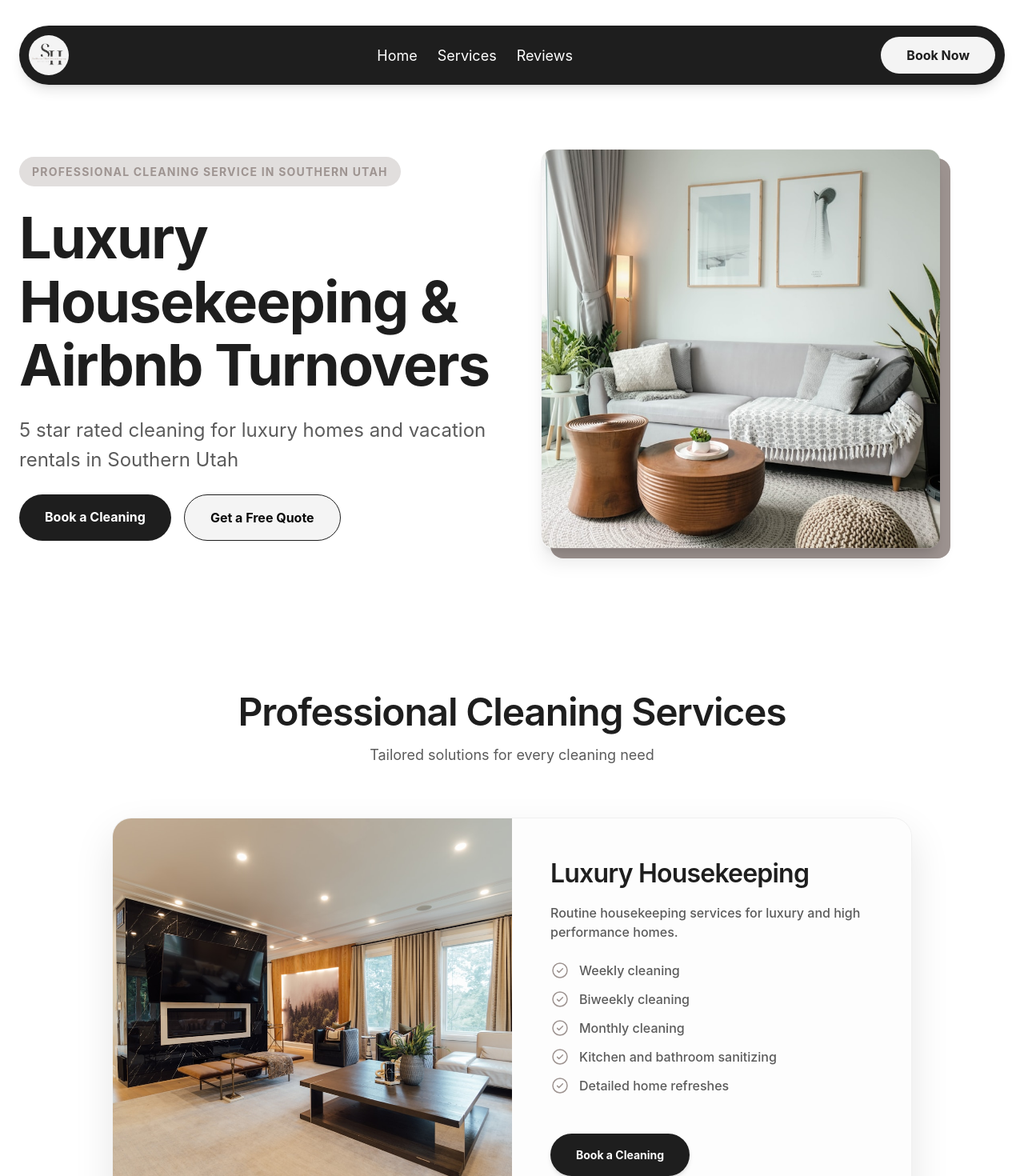
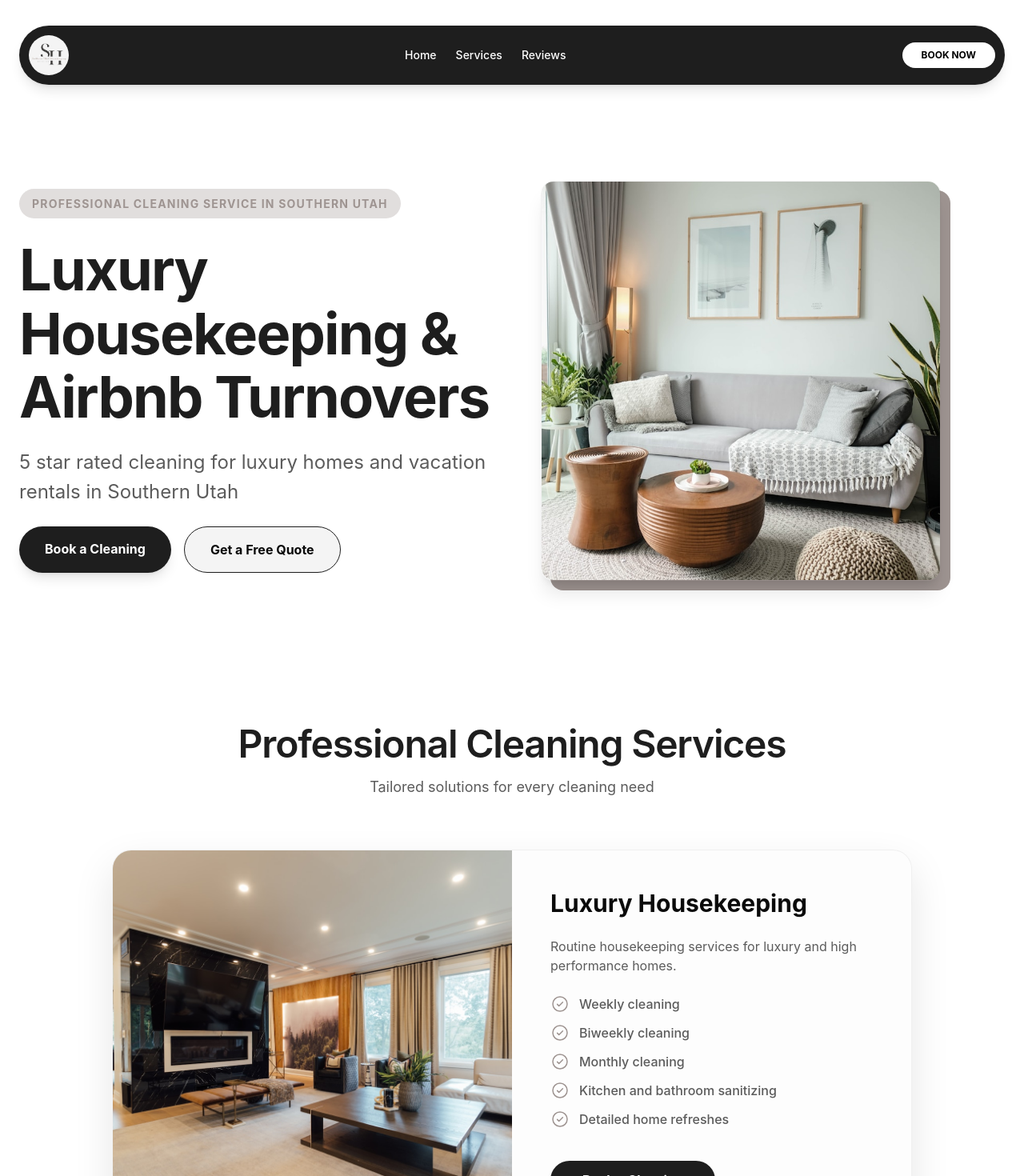
Before and after one commit to maheshikabandara/Southernutahhousekeeping, a React (Vite) app: page / in a window 1280 px wide. Shown: the top 1470 px of the page at 80% size. Built offline with nearby package versions, Linux system fonts and the light colour scheme.

Commit message:
Update SouthernUtahHousekeeping.tsx

```diff
--- a/src/imports/SouthernUtahHousekeeping/SouthernUtahHousekeeping.tsx
+++ b/src/imports/SouthernUtahHousekeeping/SouthernUtahHousekeeping.tsx
@@ -14,28 +14,6 @@ import imgFrame33 from "./9d3e7c3693f6007709afcf8cf4b622db12a3ab44.png";
 import imgAreas from "./8fd18d26ce2cf7c41459f9f71d7faa1b26bd5e0f.png";
 
 const BOOKING_LINK = "https://cal.com/mahe-bandara-dvwcve";
-
-// --- Custom Hook for Scroll Animations ---
-function useScrollReveal() {
-  const [isVisible, setIsVisible] = useState(false);
-  const ref = useRef(null);
-
-  useEffect(() => {
-    const observer = new IntersectionObserver(
-      ([entry]) => {
-        if (entry.isIntersecting) {
-          setIsVisible(true);
-          observer.unobserve(entry.target);
-        }
-      },
-      { threshold: 0.15 }
-    );
-    if (ref.current) observer.observe(ref.current);
-    return () => observer.disconnect();
-  }, []);
-
-  return { ref, isVisible };
-}
 
 // --- Service Card Wrapper with Stacking & Scaling Logic ---
 function ServiceCardWrapper({ children, index }) {
@@ -60,7 +38,6 @@ function ServiceCardWrapper({ children, index }) {
         setTransformStyles({ scale: 1, opacity: 1 });
       }
     };
-
     window.addEventListener("scroll", handleScroll);
     return () => window.removeEventListener("scroll", handleScroll);
   }, []);
@@ -68,7 +45,6 @@ function ServiceCardWrapper({ children, index }) {
   return (
     <div
       ref={containerRef}
-      // Mobile වලදී mb-40 ලබා දුන්නේ Booking button එක පේන්න ඕන නිසා
       className="sticky w-full mb-40 lg:mb-[25vh]"
       style={{
         top: `${window.innerWidth < 768 ? 20 + index * 15 : 80 + index * 32}px`,
@@ -90,31 +66,35 @@ function ServiceCardWrapper({ children, index }) {
   );
 }
 
-// --- Navigation ---
-function Navbar() {
+// --- Shared Components ---
+function CheckListItem({ text }) {
   return (
-    <nav className="bg-[#1e1e1e] w-full max-w-[1280px] mx-auto flex items-center justify-between p-2 lg:p-3 relative rounded-[50px] shadow-lg">
-      <div className="relative rounded-full shrink-0 size-10 lg:size-[50px]">
-        <img alt="logo" className="absolute inset-0 object-cover rounded-full size-full" src={imgFrame3} />
+    <div className="flex gap-[12px] items-center w-full">
+      <div className="relative shrink-0 size-[20px] lg:size-[24px]">
+        <svg className="block size-full" fill="none" viewBox="0 0 32 32">
+          <circle cx="16" cy="16" r="12" stroke="#9E9491" strokeWidth="2" />
+          <path d="M11.5 16.5L14.25 19.25L20.5 13" stroke="#9E9491" strokeLinecap="round" strokeLinejoin="round" strokeWidth="2" />
+        </svg>
       </div>
-      <div className="hidden md:flex font-normal gap-[25px] items-center text-white text-[18px]">
-        <p className="cursor-pointer hover:text-gray-300">Home</p>
-        <p className="cursor-pointer hover:text-gray-300">Services</p>
-        <p className="cursor-pointer hover:text-gray-300">Reviews</p>
-      </div>
-      <a href={BOOKING_LINK} target="_blank" rel="noopener noreferrer" className="bg-[#f4f4f4] hover:bg-white px-6 lg:px-8 py-2 lg:py-3 rounded-[50px] text-[#1e1e1e] text-sm lg:text-[16px] font-bold">
-        Book Now
-      </a>
-    </nav>
+      <p className="font-medium text-[#5b5b5b] text-[14px] lg:text-[16px]">{text}</p>
+    </div>
   );
 }
 
-// --- Hero Section ---
+// --- Main Components ---
 function Hero() {
   return (
-    <section className="bg-white relative w-full pt-4 lg:pt-[32px]">
-      <div className="flex flex-col items-center w-full px-6">
-        <Navbar />
+    <section className="bg-white relative w-full pt-4 lg:pt-[32px] px-6">
+      <div className="flex flex-col items-center w-full">
+        <nav className="bg-[#1e1e1e] w-full max-w-[1280px] flex items-center justify-between p-2 lg:p-3 rounded-full shadow-lg mb-10">
+          <img src={imgFrame3} className="size-10 lg:size-[50px] rounded-full" alt="logo" />
+          <div className="hidden md:flex gap-6 text-white text-sm font-medium">
+            <p className="cursor-pointer hover:text-gray-300">Home</p>
+            <p className="cursor-pointer hover:text-gray-300">Services</p>
+            <p className="cursor-pointer hover:text-gray-300">Reviews</p>
+          </div>
+          <a href={BOOKING_LINK} className="bg-white text-black px-6 py-2 rounded-full text-xs font-bold uppercase">Book Now</a>
+        </nav>
         <div className="flex flex-col lg:flex-row gap-12 lg:gap-[24px] items-center py-10 lg:py-[80px] w-full max-w-[1280px]">
           <div className="flex flex-col gap-[24px] items-center lg:items-start text-center lg:text-left w-full lg:w-[628px]">
             <div className="bg-[#e1dedd] px-4 py-2 rounded-[50px]">
@@ -123,57 +103,17 @@ function Hero() {
             <h1 className="font-bold leading-[1.1] text-[#1e1e1e] text-4xl lg:text-[72px] tracking-tight">Luxury Housekeeping & Airbnb Turnovers</h1>
             <p className="text-[#5b5b5b] text-lg lg:text-[24px]">5 star rated cleaning for luxury homes and vacation rentals in Southern Utah</p>
             <div className="flex flex-col sm:flex-row gap-4 w-full sm:w-auto">
-              <a href={`${BOOKING_LINK}/cleaning`} className="bg-[#1e1e1e] text-white px-8 py-4 rounded-full font-bold text-center">Book a Cleaning</a>
+              <a href={`${BOOKING_LINK}/cleaning`} className="bg-[#1e1e1e] text-white px-8 py-4 rounded-full font-bold shadow-lg">Book a Cleaning</a>
               <button className="bg-[#f4f4f4] border border-[#1e1e1e] px-8 py-4 rounded-full font-bold">Get a Free Quote</button>
             </div>
           </div>
           <div className="relative w-full lg:w-1/2 aspect-square max-w-[500px]">
             <div className="absolute inset-0 bg-[#9e9491] translate-x-3 translate-y-3 rounded-2xl" />
-            <img alt="Hero" className="relative w-full h-full object-cover rounded-2xl border border-black/5 shadow-xl" src={imgFrame5} />
+            <img src={imgFrame5} className="relative w-full h-full object-cover rounded-2xl border border-black/5 shadow-xl" alt="hero" />
           </div>
         </div>
       </div>
     </section>
-  );
-}
-
-// --- Service Item Component ---
-function CheckListItem({ text }) {
-  return (
-    <div className="flex gap-[12px] items-center w-full">
-      <div className="relative shrink-0 size-[20px] lg:size-[24px]">
-        <svg className="block size-full" fill="none" viewBox="0 0 32 32">
-          <path d="M11.5 16.5L14.25 19.25L20.5 13" stroke="#9E9491" strokeLinecap="round" strokeLinejoin="round" strokeWidth="2" />
-          <circle cx="16" cy="16" r="12" stroke="#9E9491" strokeWidth="2" />
-        </svg>
-      </div>
-      <p className="font-medium text-[#5b5b5b] text-[14px] lg:text-[16px]">{text}</p>
-    </div>
-  );
-}
-
-// --- Service Card Content ---
-function ServiceCard({ image, title, desc, checks, linkSuffix }) {
-  return (
-    <>
-      <div className="relative w-full lg:w-1/2 h-[240px] lg:h-auto lg:min-h-[480px]">
-        <img alt={title} className="absolute inset-0 size-full object-cover" src={image} />
-      </div>
-      <div className="flex flex-col gap-4 lg:gap-[24px] items-start relative w-full lg:w-1/2 p-6 lg:p-12 bg-[#fdfdfd]">
-        <div className="flex flex-col gap-2 lg:gap-4 items-start w-full">
-          <h3 className="font-semibold leading-[1.3] text-[#1e1e1e] text-xl lg:text-[32px] tracking-tight">{title}</h3>
-          <p className="font-medium leading-[1.5] text-[#5b5b5b] text-[14px] lg:text-[16px]">{desc}</p>
-        </div>
-        <div className="flex flex-col gap-[8px] lg:gap-[12px] items-start w-full">
-          {checks.map((check, i) => <CheckListItem key={i} text={check} />)}
-        </div>
-        <div className="mt-4 lg:mt-6 w-full">
-          <a href={`${BOOKING_LINK}/${linkSuffix}`} target="_blank" rel="noopener noreferrer" className="bg-[#1e1e1e] hover:bg-black transition-colors px-8 py-3 lg:py-4 rounded-[50px] text-[#fdfdfd] text-[14px] font-bold shadow-md inline-block w-full lg:w-auto text-center">
-            Book a Cleaning
-          </a>
-        </div>
-      </div>
-    </>
   );
 }
 
@@ -193,9 +133,17 @@ function Services() {
         <p className="text-lg text-[#5b5b5b]">Tailored solutions for every cleaning need</p>
       </div>
       <div className="w-full max-w-[1000px] mx-auto">
-        {servicesData.map((service, index) => (
-          <ServiceCardWrapper key={index} index={index}>
-            <ServiceCard {...service} />
+        {servicesData.map((s, i) => (
+          <ServiceCardWrapper key={i} index={i}>
+            <div className="w-full lg:w-1/2 h-[240px] lg:h-auto"><img src={s.image} className="w-full h-full object-cover" alt={s.title} /></div>
+            <div className="p-8 lg:p-12 flex flex-col gap-6 lg:w-1/2">
+              <h3 className="text-2xl lg:text-3xl font-bold">{s.title}</h3>
+              <p className="text-sm lg:text-base text-[#5b5b5b]">{s.desc}</p>
+              <div className="flex flex-col gap-3">
+                {s.checks.map((c, j) => <CheckListItem key={j} text={c} />)}
+              </div>
+              <a href={`${BOOKING_LINK}/${s.linkSuffix}`} className="bg-[#1e1e1e] text-white py-3 rounded-full text-center font-bold mt-4 shadow-md lg:w-fit lg:px-10">Book a Cleaning</a>
+            </div>
           </ServiceCardWrapper>
         ))}
       </div>
@@ -203,49 +151,57 @@ function Services() {
   );
 }
 
-// --- Airbnb Section ---
 function Airbnb() {
   return (
-    <section className="bg-[#f5f4f4] py-16 lg:py-[100px] px-6">
+    <section className="bg-white py-16 lg:py-[100px] px-6">
       <div className="max-w-[1280px] mx-auto flex flex-col lg:flex-row gap-12 items-center">
         <div className="flex flex-col sm:flex-row gap-4 w-full lg:w-1/2">
-          <img src={imgFrame6} className="w-full sm:w-1/2 h-[300px] lg:h-[400px] object-cover rounded-2xl" alt="Airbnb 1" />
+          <img src={imgFrame6} className="w-full sm:w-1/2 h-[300px] lg:h-[600px] object-cover rounded-[32px]" alt="Airbnb 1" />
           <div className="flex flex-col gap-4 w-full sm:w-1/2">
-            <img src={imgFrame7} className="h-40 lg:h-[192px] object-cover rounded-2xl" alt="Airbnb 2" />
-            <img src={imgFrame8} className="flex-1 h-40 lg:h-auto object-cover rounded-2xl" alt="Airbnb 3" />
+            <img src={imgFrame7} className="h-48 lg:h-[285px] object-cover rounded-[32px]" alt="Airbnb 2" />
+            <img src={imgFrame8} className="flex-1 h-48 lg:h-[285px] object-cover rounded-[32px]" alt="Airbnb 3" />
           </div>
         </div>
-        <div className="lg:w-1/2 text-center lg:text-left">
-          <h2 className="text-3xl lg:text-5xl font-bold mb-6 text-[#1e1e1e]">Airbnb Hosts: We Handle the Turnovers</h2>
-          <p className="text-[#5b5b5b] mb-8 lg:text-lg leading-relaxed">Managing a vacation rental takes time. Cleaning should not add more stress. We provide reliable Airbnb turnover cleaning services.</p>
-          <a href={BOOKING_LINK} className="bg-[#1e1e1e] text-white px-8 py-4 rounded-full font-bold inline-block hover:bg-black transition-colors">Book a Cleaning</a>
+        <div className="lg:w-1/2 flex flex-col gap-6">
+          <h2 className="text-4xl lg:text-5xl font-bold text-[#1e1e1e]">Airbnb Hosts: We Handle the Turnovers</h2>
+          <div className="text-[#5b5b5b] flex flex-col gap-4 text-base lg:text-lg leading-relaxed">
+            <p>Managing a vacation rental takes time. Cleaning should not add more stress.</p>
+            <p>Southern Utah Housekeeping provides reliable Airbnb turnover cleaning services that help keep your property guest ready and professionally maintained.</p>
+            <p className="font-semibold mt-2">Our Airbnb cleaning services include:</p>
+            <div className="flex flex-col gap-3">
+              {["Same day turnover cleans", "Fresh linen replacement", "Restocking essentials", "Reliable scheduling", "Guest ready presentation", "Professional attention to detail"].map((item, i) => (
+                <CheckListItem key={i} text={item} />
+              ))}
+            </div>
+            <p className="font-medium mt-4">Trusted by Airbnb and vacation rental hosts across Southern Utah.</p>
+          </div>
+          <div className="flex flex-col sm:flex-row gap-4 mt-2">
+            <a href={BOOKING_LINK} className="bg-[#1e1e1e] text-white px-10 py-4 rounded-full font-bold shadow-lg text-center">Book a Cleaning</a>
+            <button className="bg-white border border-[#1e1e1e] px-10 py-4 rounded-full font-bold text-center">Get a Free Quote</button>
+          </div>
         </div>
       </div>
     </section>
   );
 }
 
-// --- Reviews ---
-function Reviews() {
+function Areas() {
+  const locations = ["St. George", "Ivins", "Washington", "Cedar City", "Santa Clara", "Middleton", "Surrounding Southern Utah Areas"];
   return (
-    <section className="bg-[#f5f4f4] py-12 lg:py-[100px] px-6">
-      <div className="max-w-[1280px] mx-auto">
-        <h2 className="text-center font-semibold text-3xl md:text-5xl mb-12">What Clients Are Saying</h2>
-        <div className="grid grid-cols-1 md:grid-cols-3 gap-8">
-          {[
-            { loc: "St. George", type: "Airbnb Host", text: "The turnovers are always on time, the property looks incredible, and our guests constantly mention how clean everything feels." },
-            { loc: "Ivins", type: "Homeowner", text: "Professional, reliable, and extremely detailed. Our home always feels fresh and peaceful after every cleaning." },
-            { loc: "Cedar City", type: "Homeowner", text: "We booked a deep clean before moving into our new home and were genuinely impressed. Every room looked spotless." }
-          ].map((rev, i) => (
-            <div key={i} className="bg-white p-8 rounded-[24px] shadow-sm border border-black/5">
-              <div className="flex gap-1 mb-4">
-                {[...Array(5)].map((_, j) => <span key={j} className="text-yellow-400">★</span>)}
-              </div>
-              <p className="italic text-[#4a5565] mb-6">"{rev.text}"</p>
-              <div className="border-t pt-4">
-                <p className="font-bold text-[#1e1e1e]">{rev.type}</p>
-                <p className="text-sm text-gray-400">{rev.loc}</p>
-              </div>
+    <section className="relative py-24 lg:py-32 px-6 overflow-hidden flex flex-col items-center">
+      <img src={imgAreas} className="absolute inset-0 w-full h-full object-cover" alt="Areas" />
+      <div className="absolute inset-0 bg-black/60" />
+      <div className="relative z-10 text-center flex flex-col items-center gap-8 max-w-[900px]">
+        <h2 className="text-4xl lg:text-6xl font-bold text-white tracking-tight">Proudly Serving Southern Utah</h2>
+        <p className="text-white/90 text-lg lg:text-xl font-medium">Southern Utah Housekeeping proudly provides cleaning services throughout</p>
+        <div className="flex flex-wrap justify-center gap-4 mt-4">
+          {locations.map((loc, i) => (
+            <div key={i} className="bg-white/95 backdrop-blur-sm border border-white/20 px-8 py-3 rounded-full flex items-center gap-3 shadow-xl transition-transform hover:scale-105">
+              <svg className="size-5" fill="none" viewBox="0 0 24 24" stroke="currentColor">
+                <path strokeLinecap="round" strokeLinejoin="round" strokeWidth="2" d="M17.657 16.657L13.414 20.9a1.998 1.998 0 01-2.827 0l-4.244-4.243a8 8 0 1111.314 0z" />
+                <path strokeLinecap="round" strokeLinejoin="round" strokeWidth="2" d="M15 11a3 3 0 11-6 0 3 3 0 016 0z" />
+              </svg>
+              <span className="text-[#1e1e1e] font-bold text-sm lg:text-base">{loc}</span>
             </div>
           ))}
         </div>
@@ -254,74 +210,55 @@ function Reviews() {
   );
 }
 
-// --- Areas ---
-function Areas() {
-  return (
-    <section className="relative py-20 px-6 text-white overflow-hidden">
-      <img alt="Service Areas" className="absolute inset-0 size-full object-cover z-0" src={imgAreas} />
-      <div className="absolute inset-0 bg-black/70 z-10" />
-      <div className="relative z-20 max-w-[1280px] mx-auto text-center lg:text-left">
-        <h2 className="text-4xl md:text-6xl font-bold mb-6">Proudly Serving Southern Utah</h2>
-        <div className="flex flex-wrap gap-4 justify-center lg:justify-start">
-          {["St. George", "Ivins", "Washington", "Cedar City", "Santa Clara"].map((city) => (
-            <span key={city} className="bg-white/10 backdrop-blur-md border border-white/20 px-6 py-2 rounded-full font-medium">{city}</span>
-          ))}
-        </div>
-      </div>
-    </section>
-  );
-}
-
-// --- Footer ---
 function Footer() {
   return (
-    <footer className="bg-[#1e1e1e] text-white/50 py-16 px-6">
+    <footer className="bg-[#1e1e1e] py-16 px-8 text-white/50 border-t border-white/5">
       <div className="max-w-[1280px] mx-auto grid grid-cols-1 md:grid-cols-4 gap-12">
         <div>
-          <img src={imgFrame3} className="w-12 h-12 rounded-full mb-6 mx-auto lg:mx-0 border-2 border-white/20" alt="Logo" />
-          <p className="text-sm">Luxury housekeeping and Airbnb turnover services in Southern Utah.</p>
+          <img src={imgFrame3} className="size-12 rounded-full mb-6 border border-white/10 shadow-xl" alt="Logo" />
+          <p className="text-sm leading-relaxed">Luxury housekeeping and Airbnb turnover services in Southern Utah.</p>
         </div>
         <div>
-          <h4 className="text-white font-bold mb-6 uppercase text-xs tracking-widest">Quick Links</h4>
-          <ul className="flex flex-col gap-4 text-sm">
-            <li className="hover:text-white cursor-pointer transition-colors">Home</li>
-            <li className="hover:text-white cursor-pointer transition-colors">Services</li>
-            <li className="hover:text-white cursor-pointer transition-colors">Reviews</li>
-          </ul>
+          <h4 className="text-white font-bold uppercase text-[10px] tracking-widest mb-6">Quick Links</h4>
+          <div className="flex flex-col gap-4 text-sm">
+            <p className="hover:text-white cursor-pointer transition-colors">Home</p>
+            <p className="hover:text-white cursor-pointer transition-colors">Services</p>
+            <p className="hover:text-white cursor-pointer transition-colors">Reviews</p>
+          </div>
         </div>
         <div>
-          <h4 className="text-white font-bold mb-6 uppercase text-xs tracking-widest">Hours</h4>
-          <p className="text-sm">Mon - Fri: 8AM - 6PM</p>
-          <p className="text-sm">Sat: 8AM - 3PM</p>
-          <p className="text-sm text-red-400">Sun: Closed</p>
+          <h4 className="text-white font-bold uppercase text-[10px] tracking-widest mb-6">Working Hours</h4>
+          <div className="flex flex-col gap-2 text-xs">
+            <p className="flex justify-between"><span>Mon - Fri</span><span>8:00 AM - 6:00 PM</span></p>
+            <p className="flex justify-between"><span>Saturday</span><span>8:00 AM - 3:00 PM</span></p>
+            <p className="flex justify-between text-red-400"><span>Sunday</span><span>Closed</span></p>
+          </div>
         </div>
         <div>
-          <h4 className="text-white font-bold mb-6 uppercase text-xs tracking-widest">Contact</h4>
+          <h4 className="text-white font-bold uppercase text-[10px] tracking-widest mb-6">Contact</h4>
           <p className="text-sm mb-2">📍 Cedar City, UT, US</p>
           <p className="text-sm">✉️ southernutahhousekeeping@gmail.com</p>
         </div>
       </div>
       <div className="max-w-[1280px] mx-auto border-t border-white/10 mt-16 pt-8 text-center text-[10px]">
-        <p>© 2026 Southern Utah Housekeeping. Designed by maheux.me</p>
+        <p>© 2026 Southern Utah Housekeeping. Website Designed by maheux.me</p>
       </div>
     </footer>
   );
 }
 
-// --- Final Component ---
 export default function SouthernUtahHousekeeping() {
   return (
-    <main className="bg-white min-h-screen font-['Inter',sans-serif] selection:bg-black selection:text-white">
+    <main className="bg-white min-h-screen font-['Inter',sans-serif]">
       <Hero />
       <Services />
       <Airbnb />
       <section className="bg-white py-16 lg:py-[100px] px-6 text-center">
-        <h2 className="text-3xl lg:text-5xl font-bold mb-12">See The Difference</h2>
-        <div className="max-w-[1280px] mx-auto rounded-3xl overflow-hidden shadow-2xl">
-          <img src={imgFrame33} className="w-full h-auto" alt="Transformation" />
+        <h2 className="text-3xl lg:text-5xl font-bold mb-12 tracking-tight">See The Difference</h2>
+        <div className="max-w-[1280px] mx-auto rounded-[40px] overflow-hidden shadow-2xl">
+          <img src={imgFrame33} className="w-full" alt="Before/After" />
         </div>
       </section>
-      <Reviews />
       <Areas />
       <Footer />
     </main>
```
